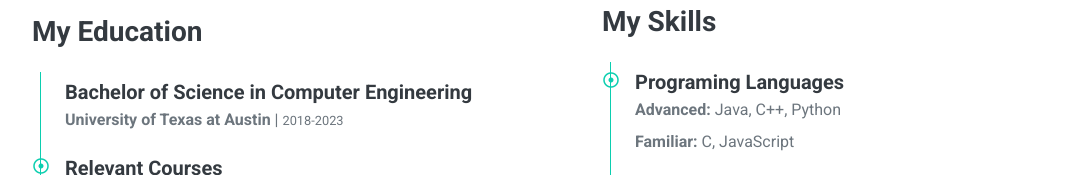
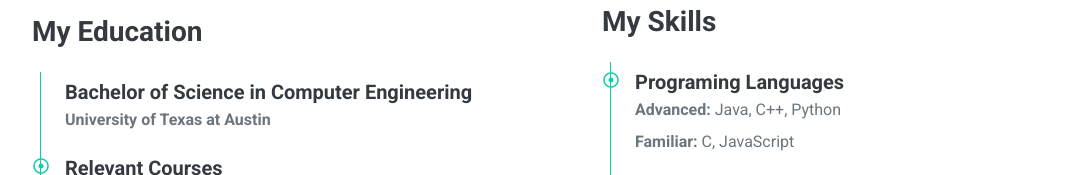
Before and after one commit to Ryant220/Portfolio, a plain HTML site: page index.html in a window 1280 px wide. Shown: the part 1721-1896 px from the top of the page, without its empty margins (53-1137 px from the left). Drawn offline with nearby package versions, Linux system fonts and the light colour scheme; some icons are missing.

Commit message:
date removed

```diff
--- a/index.html
+++ b/index.html
@@ -129,7 +129,7 @@
                         <div class="position-relative mb-4">
                             <i class="far fa-do-circle text-primary position-absolute" style="top: 2px; left: -32px;"></i>
                             <h5 class="font-weight-bold mb-1">Bachelor of Science in Computer Engineering</h5>
-                            <p class="mb-2"><strong>University of Texas at Austin</strong> | <small>2018-2023</small></p>
+                            <p class="mb-2"><strong>University of Texas at Austin</strong>
                         </div>
                         <div class="position-relative mb-4">
                             <i class="far fa-dot-circle text-primary position-absolute" style="top: 2px; left: -32px;"></i>
```
Also changed, not shown: date removed.txt (added).
